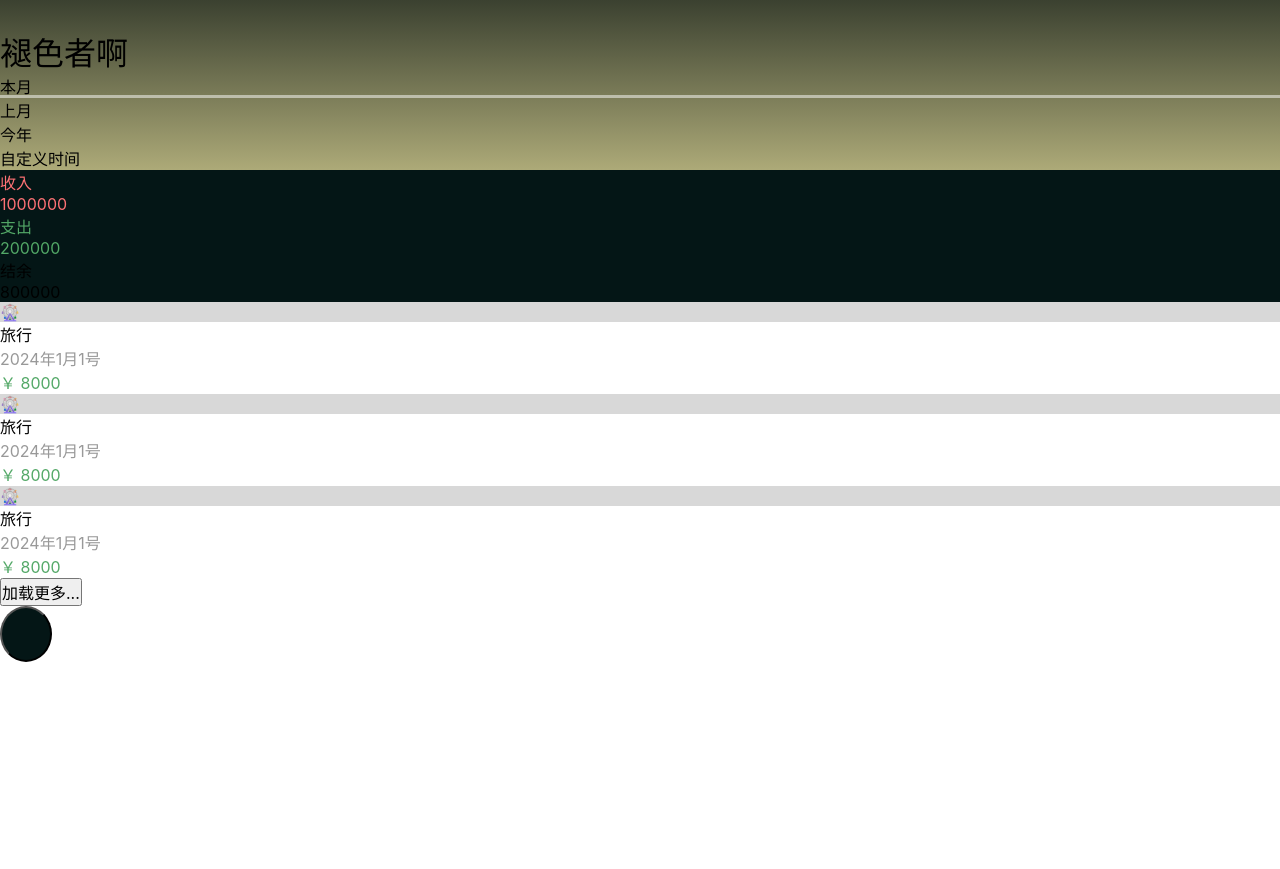
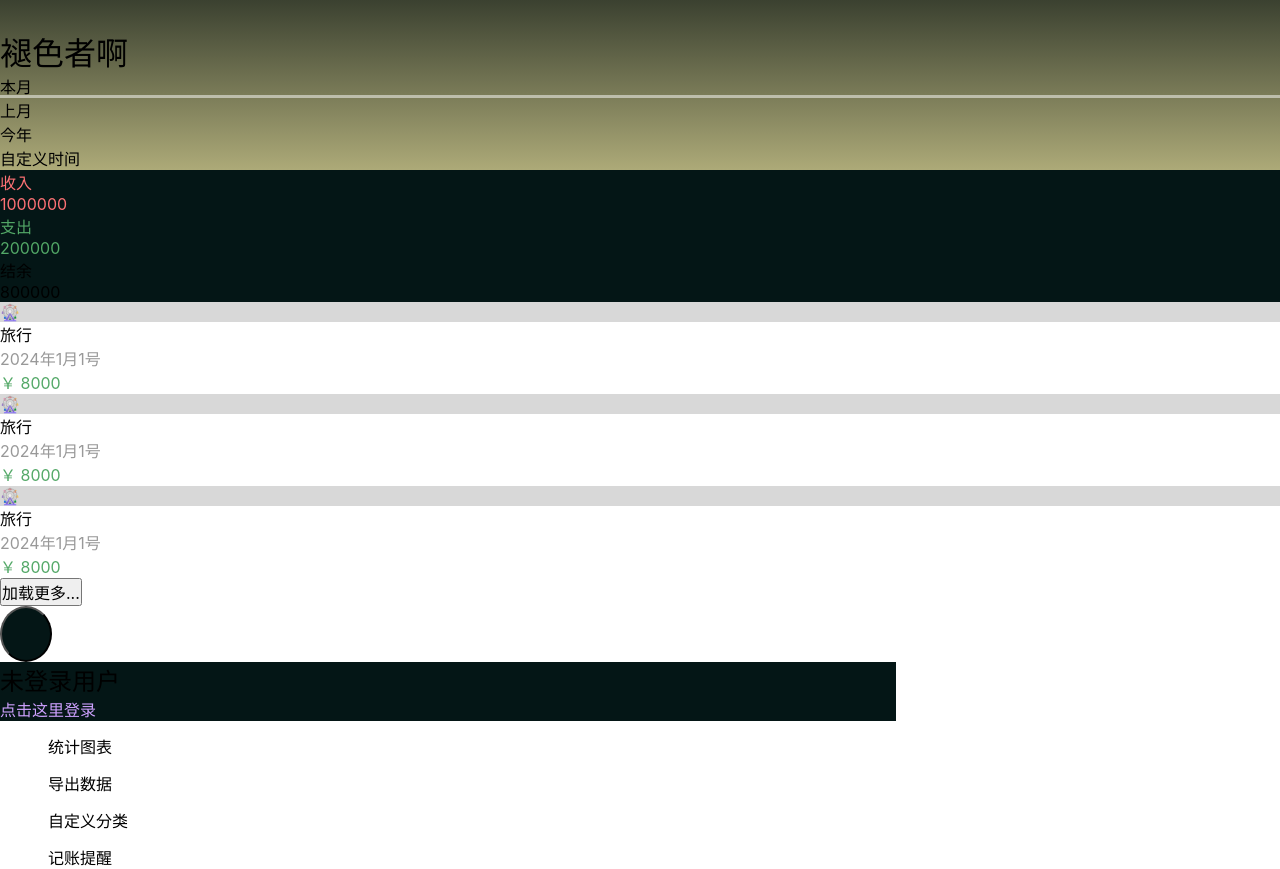
Before and after one commit to r110k/tarnished, a React (Vite) app: page /items in a window 1280 px wide. Before the commit the page ends 800 px from the top, so only its background shows below. Built offline with nearby package versions, Linux system fonts and the light colour scheme.

Commit message:
完成滑动菜单的样式

```diff
--- a/src/components/TopMenu.tsx
+++ b/src/components/TopMenu.tsx
@@ -1,5 +1,11 @@
+import { CurrentUser } from './TopMenu/CurrentUser'
+import { Menu } from './TopMenu/Menu'
+
 export const TopMenu: React.FC = () => {
   return (
-    <div>TopMenu </div>
+    <div fixed top-0 left-0 w="70vw" max-w-20em h-screen flex flex-col b-1 b-red>
+      <CurrentUser className="grow-0 shrink-0" />
+      <Menu className="grow-1 shrink-1"/>
+    </div>
   )
 }
--- /dev/null
+++ b/src/components/TopMenu/CurrentUser.tsx
@@ -0,0 +1,12 @@
+interface Props {
+  className?: string
+}
+export const CurrentUser: React.FC<Props> = ({ className }) => {
+  return (
+    <div className={className} bg="#041616" text-white w="100%"
+      pt-32px pb-44px px-16px>
+      <h2 text-24px>未登录用户</h2>
+      <div text="#cea1ff">点击这里登录</div>
+    </div>
+  )
+}
--- /dev/null
+++ b/src/components/TopMenu/Menu.tsx
@@ -0,0 +1,23 @@
+import styled from 'styled-components'
+import { Icon } from '../Icon'
+
+interface Props {
+  className?: string
+}
+
+const MyIcon = styled(Icon)`
+  width: 32px; height: 32px; margin-right: 16px;
+`
+
+export const Menu: React.FC<Props> = ({ className }) => {
+  return (
+    <ul className={className} bg-white text-20px py-16px
+      children-flex children-items-center children-px-16px
+      children-py-8px children-mb-4px>
+      <li><MyIcon name="chart"/>统计图表</li>
+      <li><MyIcon name="export"/>导出数据</li>
+      <li><MyIcon name="category"/>自定义分类</li>
+      <li><MyIcon name="noty"/>记账提醒</li>
+    </ul>
+  )
+}
--- a/src/stores/useMenuStore.tsx
+++ b/src/stores/useMenuStore.tsx
@@ -7,7 +7,7 @@ interface Menu {
 
 export const useMenuStore = create<Menu>((set, get) => (
   {
-    visible: false,
+    visible: true,
     setVisible: (visible) => {
       set({ visible })
     },
```
